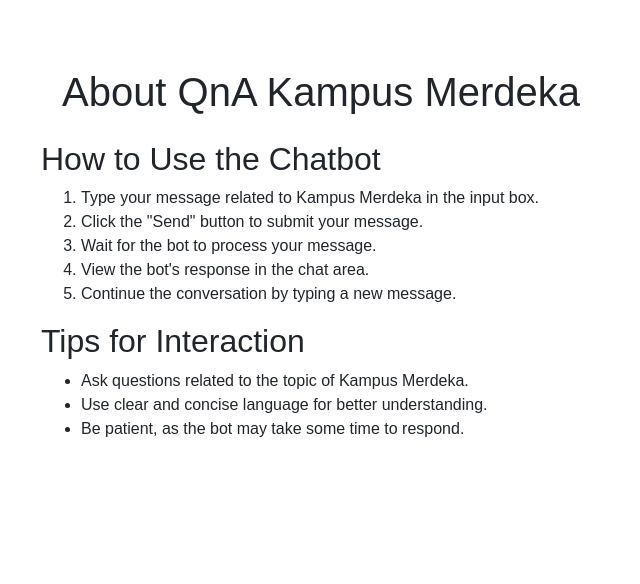
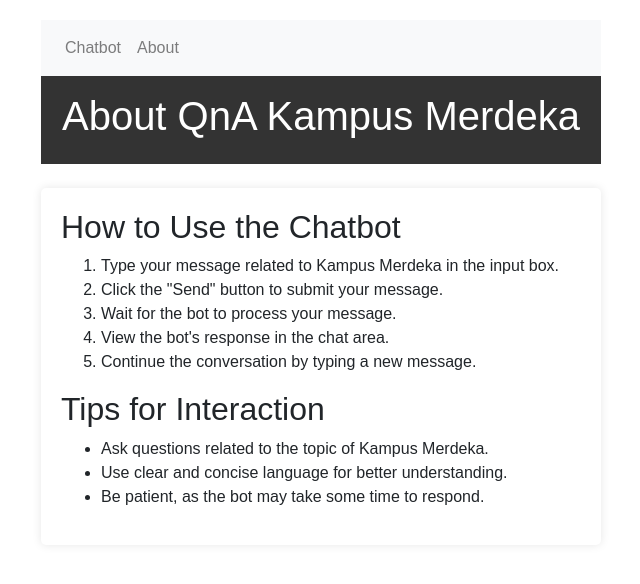
Before and after one commit to SriYanisaa/chatbot-kampus-merdeka-deep-learning, a Flask app: page /about in a window 1280 px wide. Shown: the top 584 px of the page, without its empty margins (319-959 px from the left). Run offline with Flask 3, Linux system fonts and the light colour scheme; parts of the project's set-up code (start-up, migrations or seed data) failed here and were passed over; some libraries are stand-ins or nearby versions.

Commit message:
Merevisi about.html dan update frontend index.html

```diff
--- a/templates/about.html
+++ b/templates/about.html
@@ -4,15 +4,31 @@
     <meta charset="UTF-8">
     <meta name="viewport" content="width=device-width, initial-scale=1.0">
     <link rel="stylesheet" href="https://maxcdn.bootstrapcdn.com/bootstrap/4.5.2/css/bootstrap.min.css">
-    <link rel="stylesheet" href="{{ url_for('static', filename='style.css') }}?v=1">
+    <link rel="stylesheet" href="{{ url_for('static', filename='style_new.css') }}?v=1">
     <title>About QnA Kampus Merdeka</title>
 </head>
 <body>
-    <div class="container mt-5">
+    <div class="container">
+        <!-- Navbar -->
+        <nav class="navbar navbar-expand-lg navbar-light bg-light">
+            <div class="collapse navbar-collapse" id="navbarNav">
+                <ul class="navbar-nav">
+                    <li class="nav-item" id="nav-chatbot">
+                        <a class="nav-link" href="{{ url_for('home') }}">Chatbot</a>
+                    </li>
+                    <li class="nav-item" id="nav-about">
+                        <a class="nav-link" href="{{ url_for('about') }}">About</a>
+                    </li>
+                </ul>
+            </div>
+        </nav>
+
+        <!-- Header -->
         <header class="text-center">
             <h1>About QnA Kampus Merdeka</h1>
         </header>
 
+        <!-- About Content -->
         <div class="about-container mt-4">
             <h2>How to Use the Chatbot</h2>
             <ol>
@@ -24,7 +40,6 @@
             </ol>
 
             <h2>Tips for Interaction</h2>
-
             <ul>
                 <li>Ask questions related to the topic of Kampus Merdeka.</li>
                 <li>Use clear and concise language for better understanding.</li>
@@ -40,5 +55,13 @@
     <script src="https://code.jquery.com/jquery-3.5.1.slim.min.js"></script>
     <script src="https://cdn.jsdelivr.net/npm/@popperjs/core@2.9.2/dist/umd/popper.min.js"></script>
     <script src="https://maxcdn.bootstrapcdn.com/bootstrap/4.5.2/js/bootstrap.min.js"></script>
+
+    <script>
+        // Add an event listener to the "Chatbot" navigation item
+        $("#nav-chatbot a").click(function() {
+            // Load the content of the chatbot page
+            loadContent("index.html");
+        });
+    </script>
 </body>
 </html>
```
Also changed, not shown: templates/index.html (+31 -7 lines).
